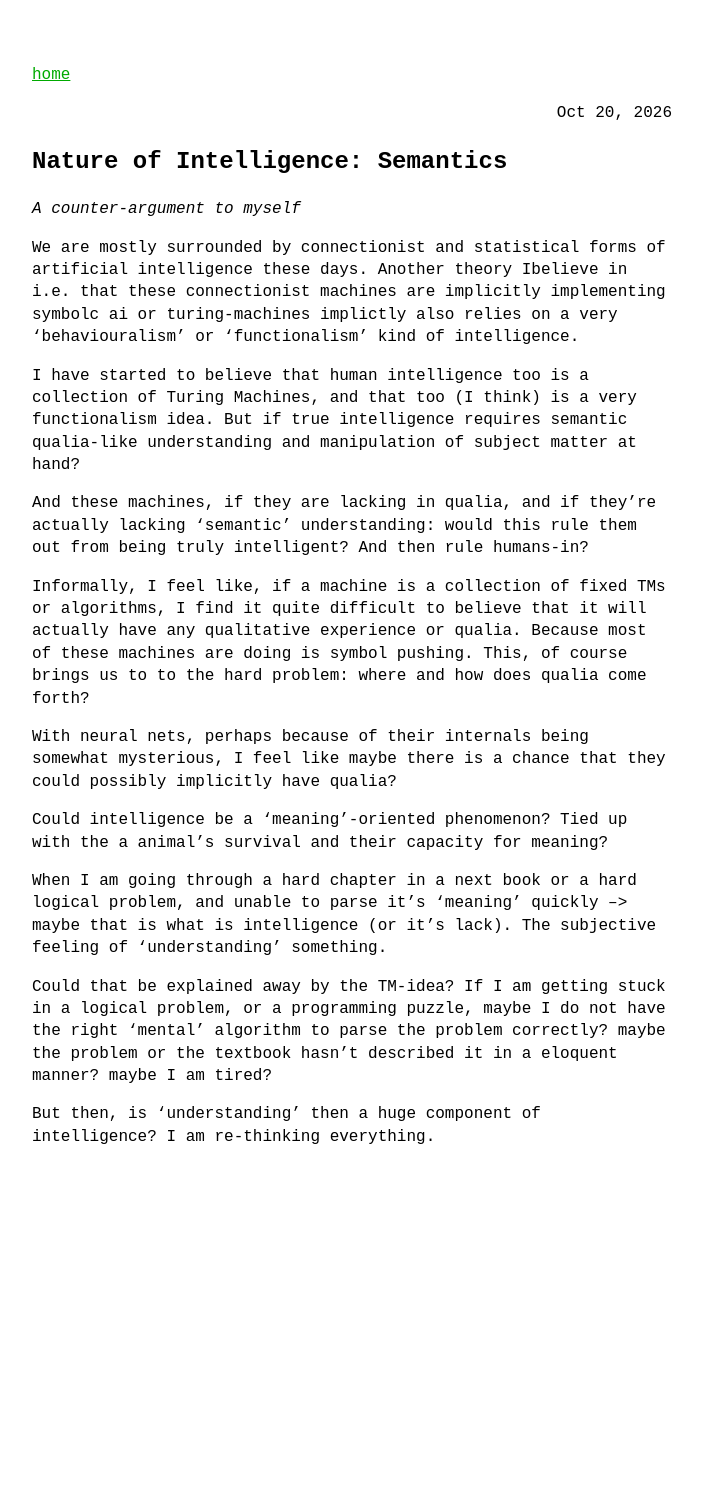
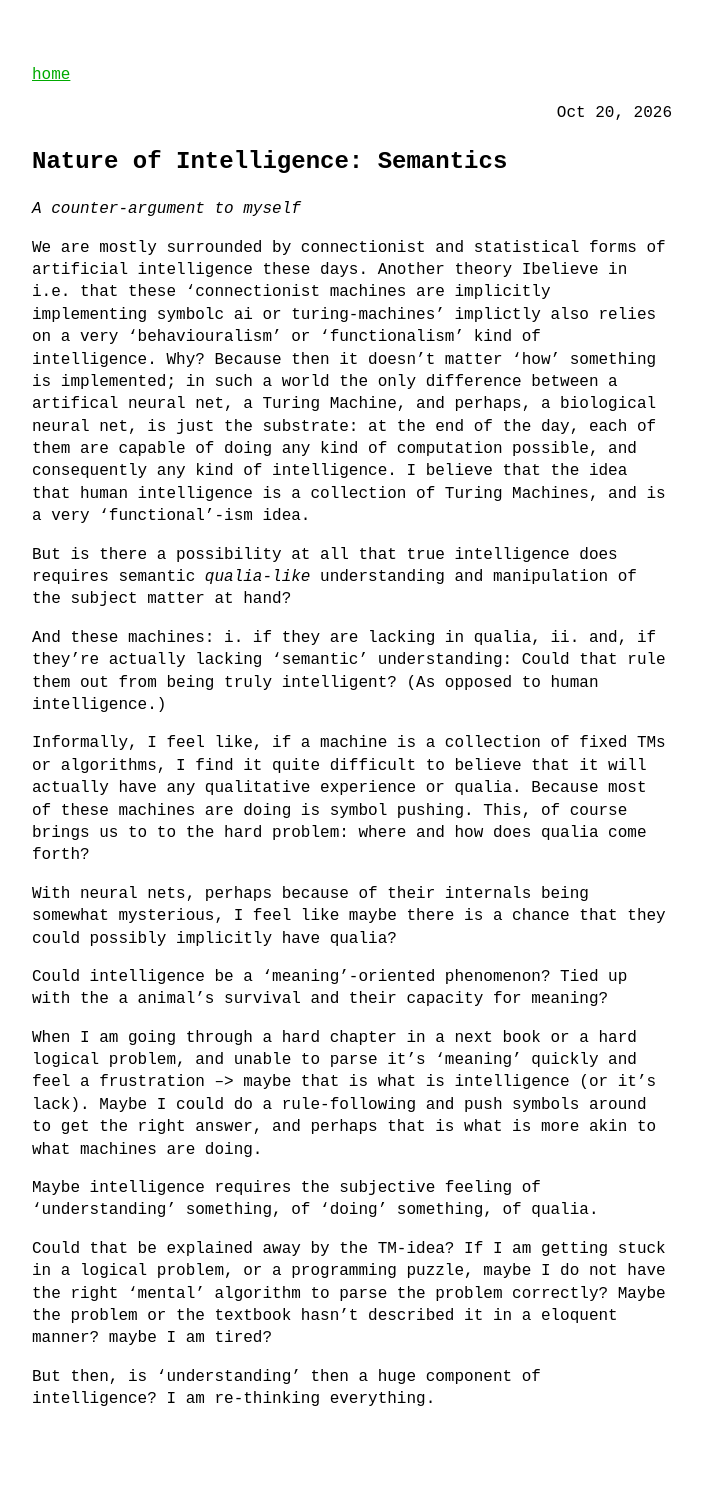
Before and after one commit to Verma314/verma314.github.io, a Jekyll site: the page built from _blog/2026-10-20-Nature-of-Intelligence-Semantics.markdown, in a window 1280 px wide. Shown: the whole page, without its empty margins (288-990 px from the left). Built offline with Jekyll 4.4.1, drawn with Linux system fonts in a browser that asks for light colours; before the commit the page ends 1228 px from its top, so only the background shows below that.

Commit message:
Update Nature of Intelligence: Semantics article

```diff
--- a/_blog/2026-10-20-Nature-of-Intelligence-Semantics.markdown
+++ b/_blog/2026-10-20-Nature-of-Intelligence-Semantics.markdown
@@ -7,11 +7,14 @@ categories: books
 
 *A counter-argument to myself*
 
-We are mostly surrounded by connectionist and statistical forms of artificial intelligence these days. Another theory Ibelieve in i.e. that these connectionist machines are implicitly implementing symbolc ai or turing-machines implictly also relies on a very 'behaviouralism' or 'functionalism' kind of intelligence.
+We are mostly surrounded by connectionist and statistical forms of artificial intelligence these days. Another theory Ibelieve in i.e. that these 'connectionist machines are implicitly implementing symbolc ai or turing-machines' implictly also relies on a very 'behaviouralism' or 'functionalism' kind of intelligence. Why? Because then it doesn't matter 'how' something is implemented; in such a world the only difference between a artifical neural net, a Turing Machine, and perhaps, a biological neural net, is just the substrate: at the end of the day, each of them are capable of doing any kind of computation possible, and consequently any kind of intelligence.   I believe that the idea that human intelligence is a collection of Turing Machines, and is a very 'functional'-ism idea.
 
-I have started to believe that human intelligence too is a collection of Turing Machines, and that too (I think) is a very functionalism idea. But if true intelligence requires semantic qualia-like understanding and manipulation of subject matter at hand?
+But is there a possibility at all that true intelligence does requires semantic *qualia-like* understanding and manipulation of the subject matter at hand?
 
-And these machines, if they are lacking in qualia, and if they're actually lacking 'semantic' understanding: would this rule them out from being truly intelligent? And then rule humans-in?
+And these machines:
+i. if they are lacking in qualia,
+ii. and, if they're actually lacking 'semantic' understanding:
+Could that rule them out from being truly intelligent? (As opposed to human intelligence.)
 
 
 Informally, I feel like, if a machine is a collection of fixed TMs or algorithms, I find it quite difficult to believe that it will actually have any qualitative experience or qualia. Because most of these machines are doing is symbol pushing. This, of course brings us to to the hard problem: where and how does qualia come forth?
@@ -20,8 +23,10 @@ With neural nets, perhaps because of their internals being somewhat mysterious,
 
 Could intelligence be a 'meaning'-oriented phenomenon? Tied up with the a animal's survival and their capacity for meaning?
 
-When I am going through a hard chapter in a next book or a hard logical problem, and unable to parse it's 'meaning' quickly --> maybe that is what is intelligence (or it's lack). The subjective feeling of 'understanding' something.
+When I am going through a hard chapter in a next book or a hard logical problem, and unable to parse it's 'meaning' quickly and feel a frustration --> maybe that is what is intelligence (or it's lack). Maybe I could do a rule-following and push symbols around to get the right answer, and perhaps that is what is more akin to what machines are doing.
 
-Could that be explained away by the TM-idea? If I am getting stuck in a logical problem, or a programming puzzle, maybe I do not have the right 'mental' algorithm to parse the problem correctly? maybe the problem or the textbook hasn't described it in a eloquent manner? maybe I am tired?
+Maybe intelligence requires the subjective feeling of 'understanding' something, of 'doing' something, of qualia.
+
+Could that be explained away by the TM-idea? If I am getting stuck in a logical problem, or a programming puzzle, maybe I do not have the right 'mental' algorithm to parse the problem correctly? Maybe the problem or the textbook hasn't described it in a eloquent manner? maybe I am tired?
 
 But then, is 'understanding' then a huge component of intelligence? I am re-thinking everything.
```
